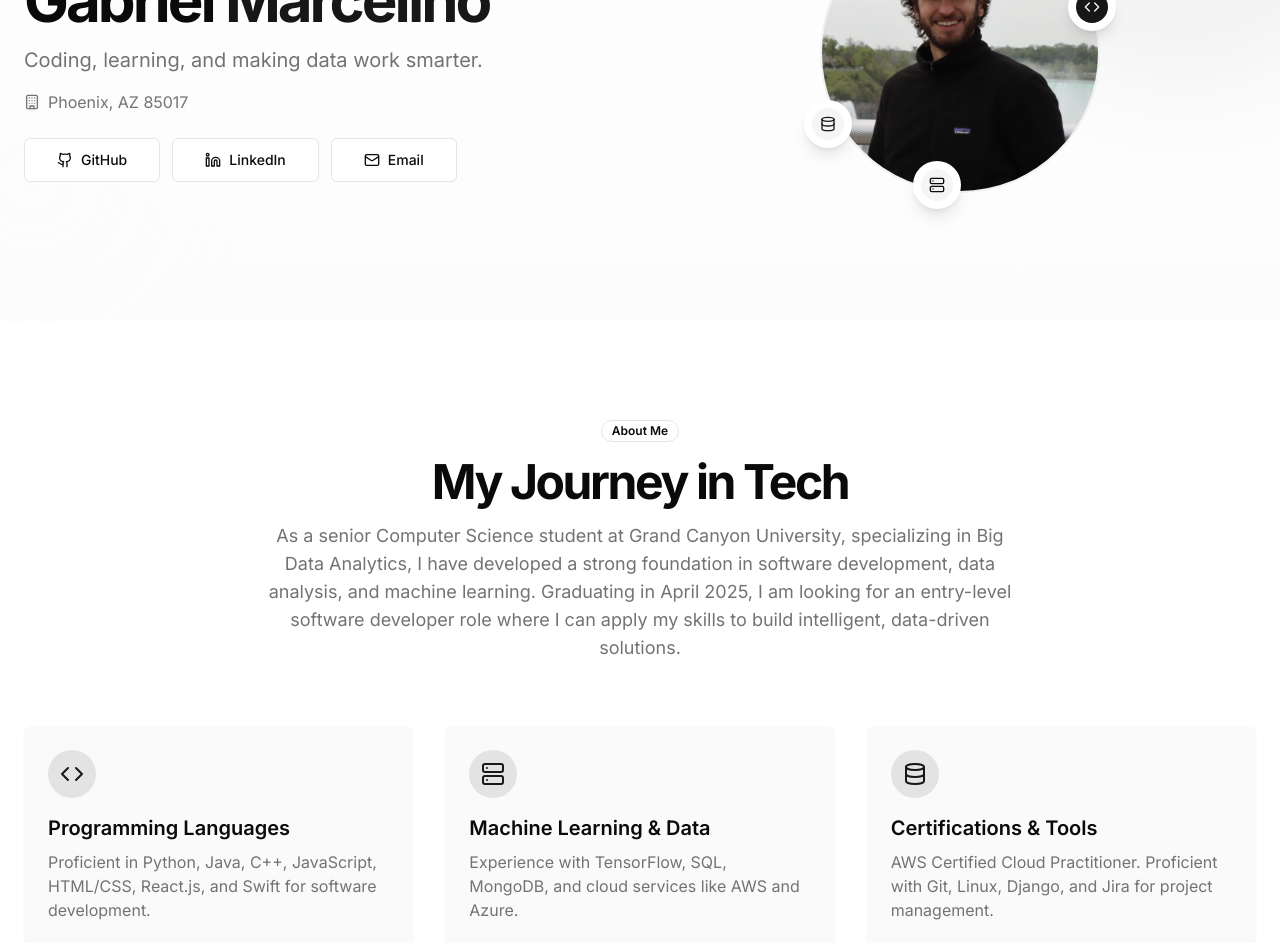
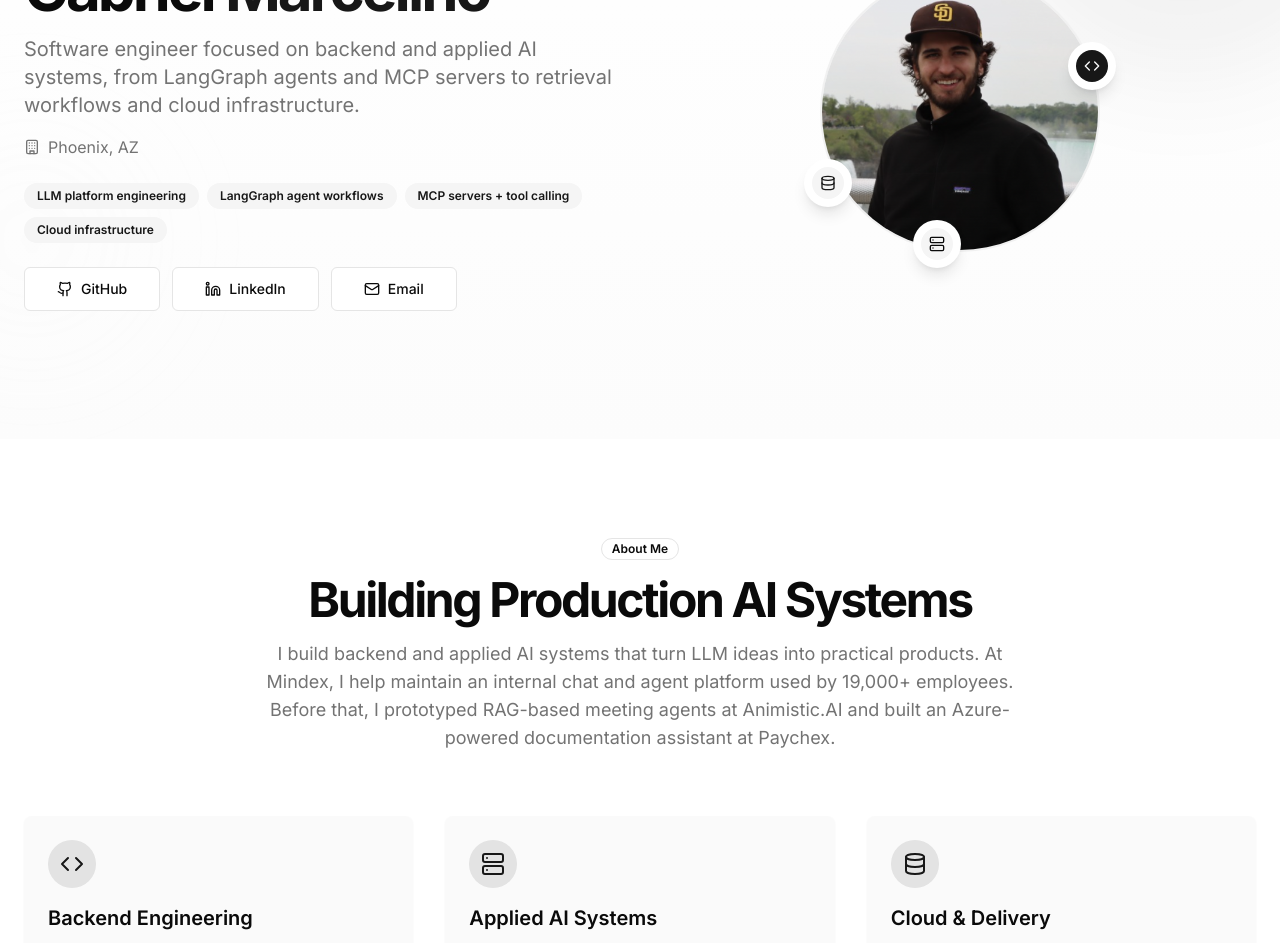
Before and after one commit to gabrielrosendo/portfolio, a Next.js app: page / in a window 1280 px wide. Shown: the part 280-1223 px from the top of the page. Built offline with nearby package versions, Linux system fonts and the light colour scheme.

Commit message:
Update portfolio to match latest resume

```diff
--- a/app/components/tech-stack.tsx
+++ b/app/components/tech-stack.tsx
@@ -3,19 +3,39 @@ import { Card } from "@/components/ui/card"
 const technologies = [
   {
     category: "Programming Languages",
-    skills: ["Python", "Java", "C++", "JavaScript", "HTML/CSS", "React.js", "Swift"],
+    skills: ["Python", "JavaScript", "Java", "C++"],
   },
   {
-    category: "Database Management",
-    skills: ["SQL", "MongoDB"],
+    category: "AI & LLM Systems",
+    skills: [
+      "LangGraph",
+      "LLM Tool-Calling",
+      "MCP Servers",
+      "Model Abstraction Layers",
+      "Azure AI Services",
+      "TensorFlow",
+      "RAG",
+    ],
+  },
+  {
+    category: "Frontend & Data",
+    skills: ["React", "SQL", "MongoDB"],
   },
   {
     category: "Cloud & DevOps",
-    skills: ["AWS (Certified Cloud Practitioner)", "Microsoft Azure", "Linux", "Git"],
+    skills: [
+      "AWS",
+      "Microsoft Azure",
+      "Terraform",
+      "CI/CD",
+      "Git",
+      "Linux",
+      "Jira",
+    ],
   },
   {
-    category: "Tools & Frameworks",
-    skills: ["Django", "TensorFlow", "Jira", "Agile/Scrum"],
+    category: "Certifications",
+    skills: ["AWS Certified Cloud Practitioner"],
   },
 ]
 
--- a/app/page.tsx
+++ b/app/page.tsx
@@ -48,7 +48,8 @@ export default function Page() {
           <div className="ml-auto flex items-center gap-2">
             <ThemeToggle />
             <Link
-              href="https://o4oavsqloi7a95at.public.blob.vercel-storage.com/RESUME_GMARCELINO-21Q0hjTu69MMJzI1OSHxI3wBM2oSEb.pdf"
+              href="/Gabriel-Marcelino-Resume.docx"
+              download
               target="_blank"
             >
               <Button variant="outline" className="gap-2">
@@ -72,18 +73,32 @@ export default function Page() {
               <div className="flex flex-col space-y-6">
                 <div>
                   <Badge className="mb-4 px-3 py-1 text-sm" variant="outline">
-                    Software Developer
+                    AI Platform Engineer
                   </Badge>
                   <h1 className="text-4xl font-bold tracking-tighter sm:text-5xl md:text-6xl/none">
                     Gabriel <span className="text-primary">Marcelino</span>
                   </h1>
                   <p className="mt-4 max-w-[600px] text-muted-foreground md:text-xl">
-                    Coding, learning, and making data work smarter.
+                    Software engineer focused on backend and applied AI systems,
+                    from LangGraph agents and MCP servers to retrieval workflows
+                    and cloud infrastructure.
                   </p>
                   <div className="mt-4 flex items-center gap-2 text-muted-foreground">
                     <Building className="h-4 w-4" />
-                    <span>Phoenix, AZ 85017</span>
+                    <span>Phoenix, AZ</span>
                   </div>
+                </div>
+                <div className="flex flex-wrap gap-2">
+                  {[
+                    "LLM platform engineering",
+                    "LangGraph agent workflows",
+                    "MCP servers + tool calling",
+                    "Cloud infrastructure",
+                  ].map((item) => (
+                    <Badge key={item} variant="secondary" className="px-3 py-1">
+                      {item}
+                    </Badge>
+                  ))}
                 </div>
                 <div className="flex flex-wrap gap-3">
                   <Link href="https://github.com/gabrielrosendo" target="_blank">
@@ -143,12 +158,15 @@ export default function Page() {
               <Badge className="mb-4" variant="outline">
                 About Me
               </Badge>
-              <h2 className="text-3xl font-bold tracking-tighter sm:text-4xl md:text-5xl">My Journey in Tech</h2>
+              <h2 className="text-3xl font-bold tracking-tighter sm:text-4xl md:text-5xl">
+                Building Production AI Systems
+              </h2>
               <p className="mt-4 text-muted-foreground md:text-lg">
-                As a senior Computer Science student at Grand Canyon University, specializing in Big Data Analytics, I
-                have developed a strong foundation in software development, data analysis, and machine learning.
-                Graduating in April 2025, I am looking for an entry-level software developer role where I can apply my
-                skills to build intelligent, data-driven solutions.
+                I build backend and applied AI systems that turn LLM ideas into
+                practical products. At Mindex, I help maintain an internal
+                chat and agent platform used by 19,000+ employees. Before that,
+                I prototyped RAG-based meeting agents at Animistic.AI and built
+                an Azure-powered documentation assistant at Paychex.
               </p>
             </div>
 
@@ -158,9 +176,11 @@ export default function Page() {
                   <div className="mb-4 flex h-12 w-12 items-center justify-center rounded-full bg-primary/10 text-primary">
                     <Code className="h-6 w-6" />
                   </div>
-                  <h3 className="text-xl font-semibold">Programming Languages</h3>
+                  <h3 className="text-xl font-semibold">Backend Engineering</h3>
                   <p className="mt-2 text-muted-foreground">
-                    Proficient in Python, Java, C++, JavaScript, HTML/CSS, React.js, and Swift for software development.
+                    Python-first development across APIs, integrations,
+                    JavaScript services, and systems that need to stay reliable
+                    in production.
                   </p>
                 </CardContent>
               </Card>
@@ -169,9 +189,10 @@ export default function Page() {
                   <div className="mb-4 flex h-12 w-12 items-center justify-center rounded-full bg-primary/10 text-primary">
                     <Server className="h-6 w-6" />
                   </div>
-                  <h3 className="text-xl font-semibold">Machine Learning & Data</h3>
+                  <h3 className="text-xl font-semibold">Applied AI Systems</h3>
                   <p className="mt-2 text-muted-foreground">
-                    Experience with TensorFlow, SQL, MongoDB, and cloud services like AWS and Azure.
+                    LangGraph agents, MCP servers, tool-calling, model
+                    abstraction layers, RAG workflows, and Azure AI Services.
                   </p>
                 </CardContent>
               </Card>
@@ -180,10 +201,10 @@ export default function Page() {
                   <div className="mb-4 flex h-12 w-12 items-center justify-center rounded-full bg-primary/10 text-primary">
                     <Database className="h-6 w-6" />
                   </div>
-                  <h3 className="text-xl font-semibold">Certifications & Tools</h3>
+                  <h3 className="text-xl font-semibold">Cloud & Delivery</h3>
                   <p className="mt-2 text-muted-foreground">
-                    AWS Certified Cloud Practitioner. Proficient with Git, Linux, Django, and Jira for project
-                    management.
+                    Terraform, AWS, Azure, CI/CD, Git, and Linux for shipping
+                    production-grade systems with clean developer workflows.
                   </p>
                 </CardContent>
               </Card>
@@ -200,7 +221,8 @@ export default function Page() {
               </Badge>
               <h2 className="text-3xl font-bold tracking-tighter sm:text-4xl md:text-5xl">Projects</h2>
               <p className="mt-4 text-muted-foreground md:text-lg">
-                A collection of my recent work showcasing my skills and experience in various technologies.
+                Selected work across AI applications, developer tooling, and
+                full-stack product experiments.
               </p>
             </div>
 
@@ -258,7 +280,8 @@ export default function Page() {
               </Badge>
               <h2 className="text-3xl font-bold tracking-tighter sm:text-4xl md:text-5xl">Professional Experience</h2>
               <p className="mt-4 text-muted-foreground md:text-lg">
-                My professional journey and the experience I've gained along the way.
+                Roles and systems that shaped how I build backend, AI, and
+                data-heavy products.
               </p>
             </div>
 
@@ -276,11 +299,74 @@ export default function Page() {
                   <Building className="h-4 w-4" />
                   <span>Mindex | Rochester, NY (Remote)</span>
                 </div>
+                <div className="mt-4">
+                  <ul className="space-y-2 text-muted-foreground">
+                    <li className="flex gap-2">
+                      <span className="text-primary">•</span>
+                      <span>
+                        Develop and maintain an internal LLM-powered chat and
+                        agent platform supporting 19,000+ employees.
+                      </span>
+                    </li>
+                    <li className="flex gap-2">
+                      <span className="text-primary">•</span>
+                      <span>
+                        Architect stateful agent workflows in LangGraph for
+                        multi-step reasoning and tool execution.
+                      </span>
+                    </li>
+                    <li className="flex gap-2">
+                      <span className="text-primary">•</span>
+                      <span>
+                        Design MCP servers, model abstraction layers, and
+                        Terraform-backed infrastructure for production-grade AI
+                        systems.
+                      </span>
+                    </li>
+                  </ul>
+                </div>
               </div>
+
+              {/* Animistic Experience */}
+              <div className="relative border-l border-muted-foreground/20 pl-8 before:absolute before:left-[-8px] before:top-0 before:h-4 before:w-4 before:rounded-full before:bg-primary before:content-['']">
+                <div className="flex flex-col gap-2 sm:flex-row sm:items-center sm:justify-between">
+                  <h3 className="text-xl font-semibold">AI Engineer - Contract</h3>
+                  <div className="flex items-center gap-2 text-sm text-muted-foreground">
+                    <Calendar className="h-4 w-4" />
+                    <span>May 2025 - June 2025</span>
+                  </div>
+                </div>
+                <div className="mt-1 flex items-center gap-2 text-sm text-muted-foreground">
+                  <Building className="h-4 w-4" />
+                  <span>Animistic.AI | Phoenix, AZ</span>
+                </div>
+                <div className="mt-4">
+                  <ul className="mt-2 space-y-2 text-muted-foreground">
+                    <li className="flex gap-2">
+                      <span className="text-primary">•</span>
+                      <span>
+                        Prototyped AI-powered digital workspace tools,
+                        including meeting agents that transcribe, summarize,
+                        and surface insights through a RAG-based retrieval
+                        system.
+                      </span>
+                    </li>
+                    <li className="flex gap-2">
+                      <span className="text-primary">•</span>
+                      <span>
+                        Designed and validated multi-agent workflows to
+                        simulate AI knowledge workers and reduce manual
+                        information-gathering overhead.
+                      </span>
+                    </li>
+                  </ul>
+                </div>
+              </div>
+
               {/* Paychex Experience */}
               <div className="relative border-l border-muted-foreground/20 pl-8 before:absolute before:left-[-8px] before:top-0 before:h-4 before:w-4 before:rounded-full before:bg-primary before:content-['']">
                 <div className="flex flex-col gap-2 sm:flex-row sm:items-center sm:justify-between">
-                  <h3 className="text-xl font-semibold">Software Engineer Apprenticeship</h3>
+                  <h3 className="text-xl font-semibold">AI Intern (Capstone)</h3>
                   <div className="flex items-center gap-2 text-sm text-muted-foreground">
                     <Calendar className="h-4 w-4" />
                     <span>August 2024 - April 2025</span>
@@ -292,24 +378,21 @@ export default function Page() {
                 </div>
                 <div className="mt-4">
                   <p className="font-medium">AI-Driven Documentation Retrieval System</p>
-                  <ul className="mt-2 space-y-2 text-muted-foreground">
+                  <ul className="space-y-2 text-muted-foreground">
                     <li className="flex gap-2">
                       <span className="text-primary">•</span>
                       <span>
-                        Collaborated with Paychex to develop an AI-driven solution for retrieving project documentation.
+                        Built an AI-powered documentation retrieval system with
+                        Azure AI Services and React, reducing document search
+                        time and improving knowledge accessibility.
                       </span>
                     </li>
                     <li className="flex gap-2">
                       <span className="text-primary">•</span>
                       <span>
-                        Developed an AI chatbot using Azure AI Services and React for the front end to provide users
-                        with precise, conversational access to internal documentation.
-                      </span>
-                    </li>
-                    <li className="flex gap-2">
-                      <span className="text-primary">•</span>
-                      <span>
-                        Gained hands-on experience with Agile methodology, and utilized Jira for project management.
+                        Worked in an Agile delivery environment and translated
+                        internal documentation needs into a usable AI assistant
+                        experience.
                       </span>
                     </li>
                   </ul>
@@ -333,61 +416,9 @@ export default function Page() {
                   <ul className="space-y-2 text-muted-foreground">
                     <li className="flex gap-2">
                       <span className="text-primary">•</span>
-                      <span>Documented, analyzed, and reported project data to track progress.</span>
-                    </li>
-                    <li className="flex gap-2">
-                      <span className="text-primary">•</span>
                       <span>
-                        Assisted in planning and managing project workflows by maintaining accurate data records and
-                        identifying trends to improve efficiency.
-                      </span>
-                    </li>
-                  </ul>
-                </div>
-              </div>
-
-              {/* Project Controls Intern */}
-              <div className="relative border-l border-muted-foreground/20 pl-8 before:absolute before:left-[-8px] before:top-0 before:h-4 before:w-4 before:rounded-full before:bg-primary before:content-['']">
-                <div className="flex flex-col gap-2 sm:flex-row sm:items-center sm:justify-between">
-                  <h3 className="text-xl font-semibold">Project Controls Intern</h3>
-                  <div className="flex items-center gap-2 text-sm text-muted-foreground">
-                    <Calendar className="h-4 w-4" />
-                    <span>May 2024 - August 2024</span>
-                  </div>
-                </div>
-                <div className="mt-1 flex items-center gap-2 text-sm text-muted-foreground">
-                  <Building className="h-4 w-4" />
-                  <span>BrandSafway | Tempe, AZ</span>
-                </div>
-              </div>
-
-              {/* GCE Experience */}
-              <div className="relative border-l border-muted-foreground/20 pl-8 before:absolute before:left-[-8px] before:top-0 before:h-4 before:w-4 before:rounded-full before:bg-primary before:content-['']">
-                <div className="flex flex-col gap-2 sm:flex-row sm:items-center sm:justify-between">
-                  <h3 className="text-xl font-semibold">IT Support Representative</h3>
-                  <div className="flex items-center gap-2 text-sm text-muted-foreground">
-                    <Calendar className="h-4 w-4" />
-                    <span>September 2022 - May 2024</span>
-                  </div>
-                </div>
-                <div className="mt-1 flex items-center gap-2 text-sm text-muted-foreground">
-                  <Building className="h-4 w-4" />
-                  <span>Grand Canyon Education | Phoenix, AZ</span>
-                </div>
-                <div className="mt-4">
-                  <ul className="space-y-2 text-muted-foreground">
-                    <li className="flex gap-2">
-                      <span className="text-primary">•</span>
-                      <span>
-                        Resolved a diverse range of technical issues across multiple systems and applications for
-                        students.
-                      </span>
-                    </li>
-                    <li className="flex gap-2">
-                      <span className="text-primary">•</span>
-                      <span>
-                        Maintained detailed documentation of requests and resolutions, adhering to established
-                        guidelines.
+                        Coordinated scaffolding projects at the Intel Ocotillo
+                        campus in Chandler, Arizona.
                       </span>
                     </li>
                   </ul>
@@ -406,7 +437,8 @@ export default function Page() {
               </Badge>
               <h2 className="text-3xl font-bold tracking-tighter sm:text-4xl md:text-5xl">Technical Skills</h2>
               <p className="mt-4 text-muted-foreground md:text-lg">
-                A comprehensive overview of my technical expertise and tools I work with.
+                Core technologies I use across backend engineering, AI system
+                design, and production delivery.
               </p>
             </div>
 
@@ -444,7 +476,8 @@ export default function Page() {
               </Badge>
               <h2 className="text-3xl font-bold tracking-tighter sm:text-4xl md:text-5xl">Let's Connect</h2>
               <p className="mt-4 text-muted-foreground md:text-lg">
-                Open to new opportunities in software development, data analysis, and machine learning.
+                Open to software engineering opportunities focused on backend
+                platforms, applied AI systems, and intelligent internal tools.
               </p>
             </div>
 
```
Also changed, not shown: app/components/education.tsx (+2 -11 lines), app/layout.tsx (+4 -3 lines), 1 other file (tests, documents, lock files or other folders).
